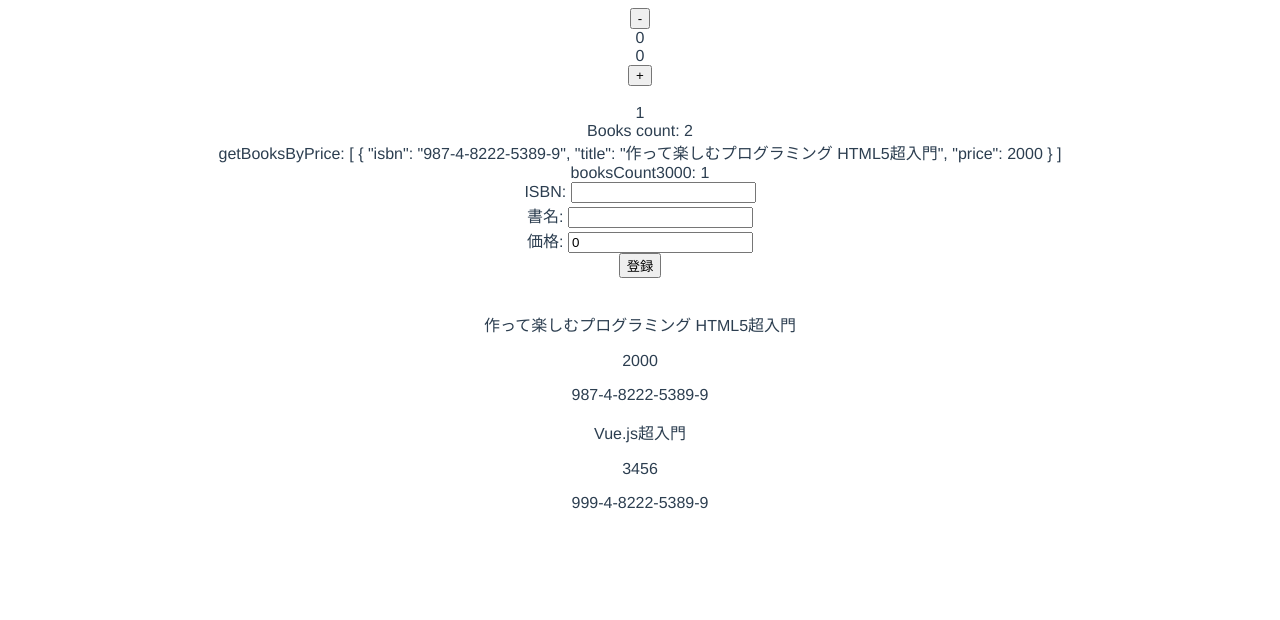
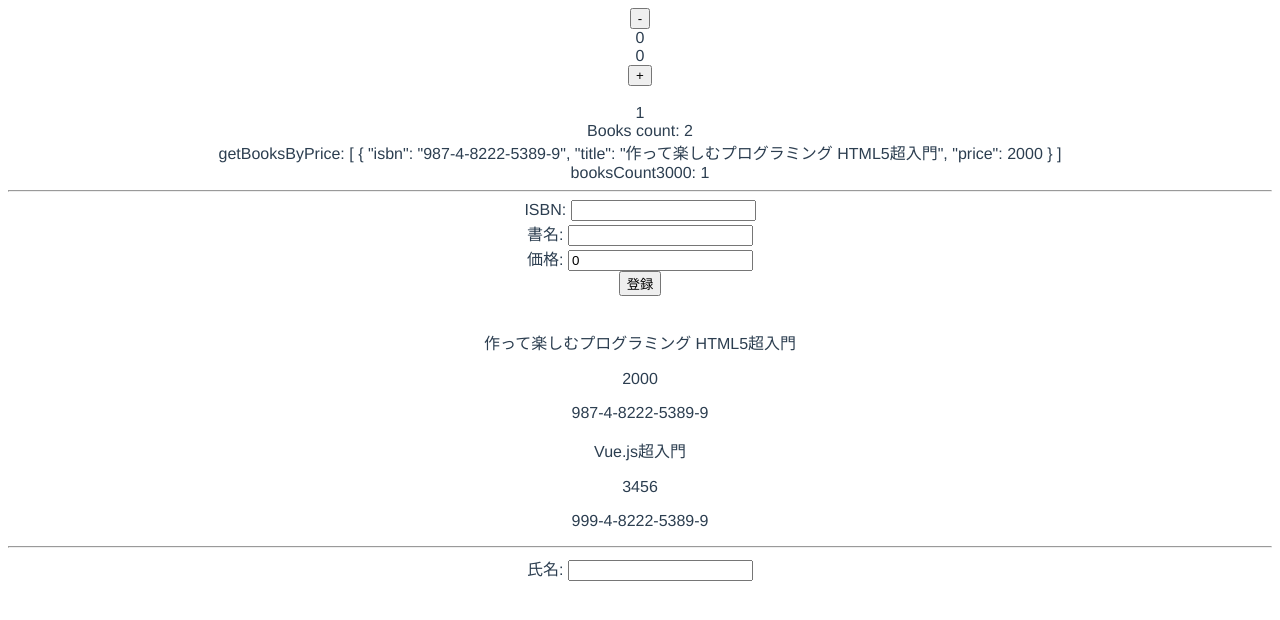
Before and after one commit to leon-joel/my-vuex-basic, a Vue app: page / in a window 1280 px wide. Shown: the top 620 px of the page. Built offline with nearby package versions, Linux system fonts and the light colour scheme.

Commit message:
Vuexストアでの双方向バインディング

```diff
--- a/src/App.vue
+++ b/src/App.vue
@@ -16,7 +16,7 @@
     getBooksByPrice: {{getBooksByPrice(3000)}}
     <br>
     booksCount3000: {{booksCount3000}}
-    <br>
+    <hr>
 
     <form v-on:submit.prevent="onClick">
       <label for="isbn">ISBN: </label>
@@ -34,6 +34,13 @@
       <p>{{book.price}}</p>
       <p>{{book.isbn}}</p>
     </div>
+    <hr>
+
+    <form>
+      <label for="name">氏名: </label>
+      <input type="text" id="name" v-model="name">
+    </form>
+    <p>{{name}}</p>
   </div>
 </template>
 
@@ -48,7 +55,7 @@ export default {
     return {
       isbn: '',
       title: '',
-      price: 0
+      price: 0,
     };
   },
   computed: {
@@ -61,8 +68,18 @@ export default {
     //   return this.$store.state.count;
     // },
 
-    // VUexの getters を同名の算出プロパティにmapする
-    ...mapGetters([ 'booksCount', 'getBooksByPrice', 'booksCount3000'])
+    // Vuexの getters を同名の算出プロパティにmapする
+    ...mapGetters([ 'booksCount', 'getBooksByPrice', 'booksCount3000']),
+
+    // store.state.name用のget/set
+    name: {
+      get(){
+        return this.$store.state.name
+      },
+      set(value){
+        this.$store.commit('updateName', value)
+      }
+    }
   },
   mounted: function () {},
   methods: {
--- a/src/store/index.js
+++ b/src/store/index.js
@@ -20,7 +20,8 @@ export default new Vuex.Store({
         title: 'Vue.js超入門',
         price: 3456
       },
-    ]
+    ],
+    name: ''
   },
   mutations: {
     // state変更用のメソッド
@@ -33,6 +34,10 @@ export default new Vuex.Store({
     // 引数も渡せる ※payloadインスタンスは以下の軽視になっていると仮定 { book: {} }
     addBook(state, payload){
       state.books.push(payload.book)
+    },
+
+    updateName(state, name){
+      state.name = name
     }
   },
   getters: {
```
